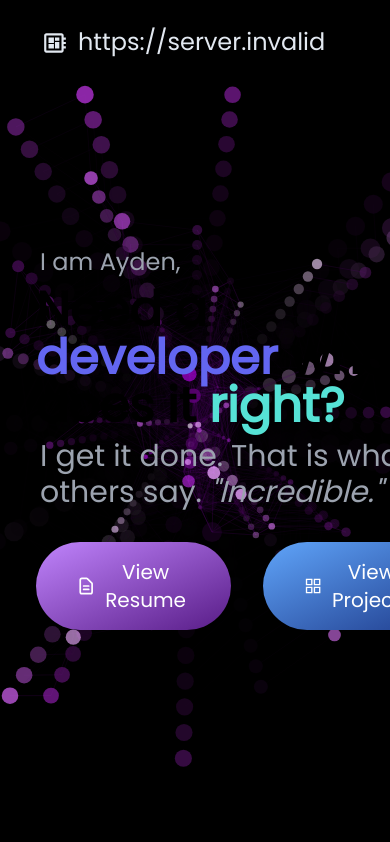
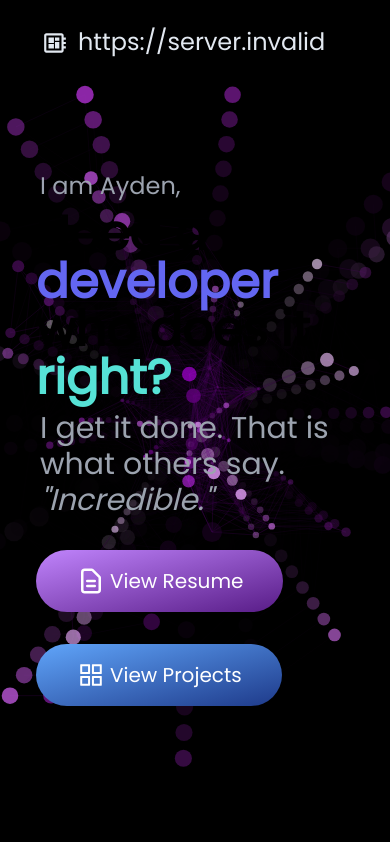
Before and after one commit to WraithWinterly/aydens.net, a Next.js app: page / in a window 390 px wide. Shown: the top 842 px of the page. Built offline with nearby package versions, Linux system fonts and the light colour scheme; no server answers; what prettier-plugin-tailwindcss would draw is missing.

Commit message:
Fix mobile hero bug

```diff
--- a/src/pages/index.tsx
+++ b/src/pages/index.tsx
@@ -82,7 +82,7 @@ function HeroSection() {
               <p className="pl-1 text-3xl text-gray-400 animate-in fade-in duration-1000">
                 I get it done. That is what others say. <i>"Incredible."</i>
               </p>
-              <div className="flex w-fit gap-8">
+              <div className="flex w-fit flex-col md:flex-row md:gap-8">
                 <AnimationBounceHover>
                   <Link
                     href="/resume.pdf"
@@ -261,8 +261,8 @@ function QuotesSection() {
                 - Dr. Robert Whetsel{" "}
               </span>
               <span className="text-sm text-gray-400">
-                (FDA Associate Director for Data Architecture, Former Chief NSA Data
-                Engineer, CEO of CryptoVersus)
+                (FDA Associate Director for Data Architecture, Former Chief NSA
+                Data Engineer, CEO of CryptoVersus)
               </span>
             </i>
             <i className="flex flex-col text-3xl">
```
